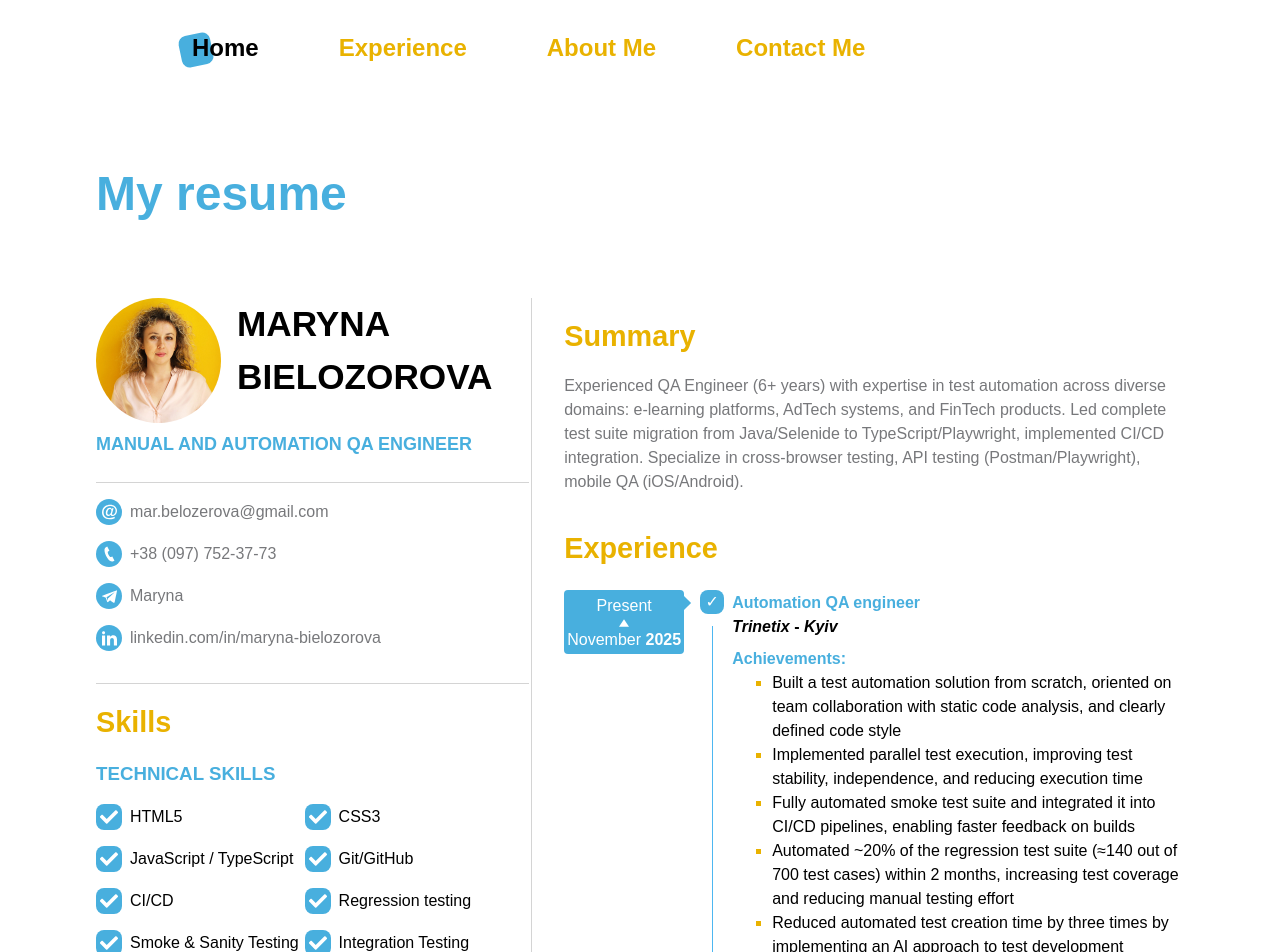
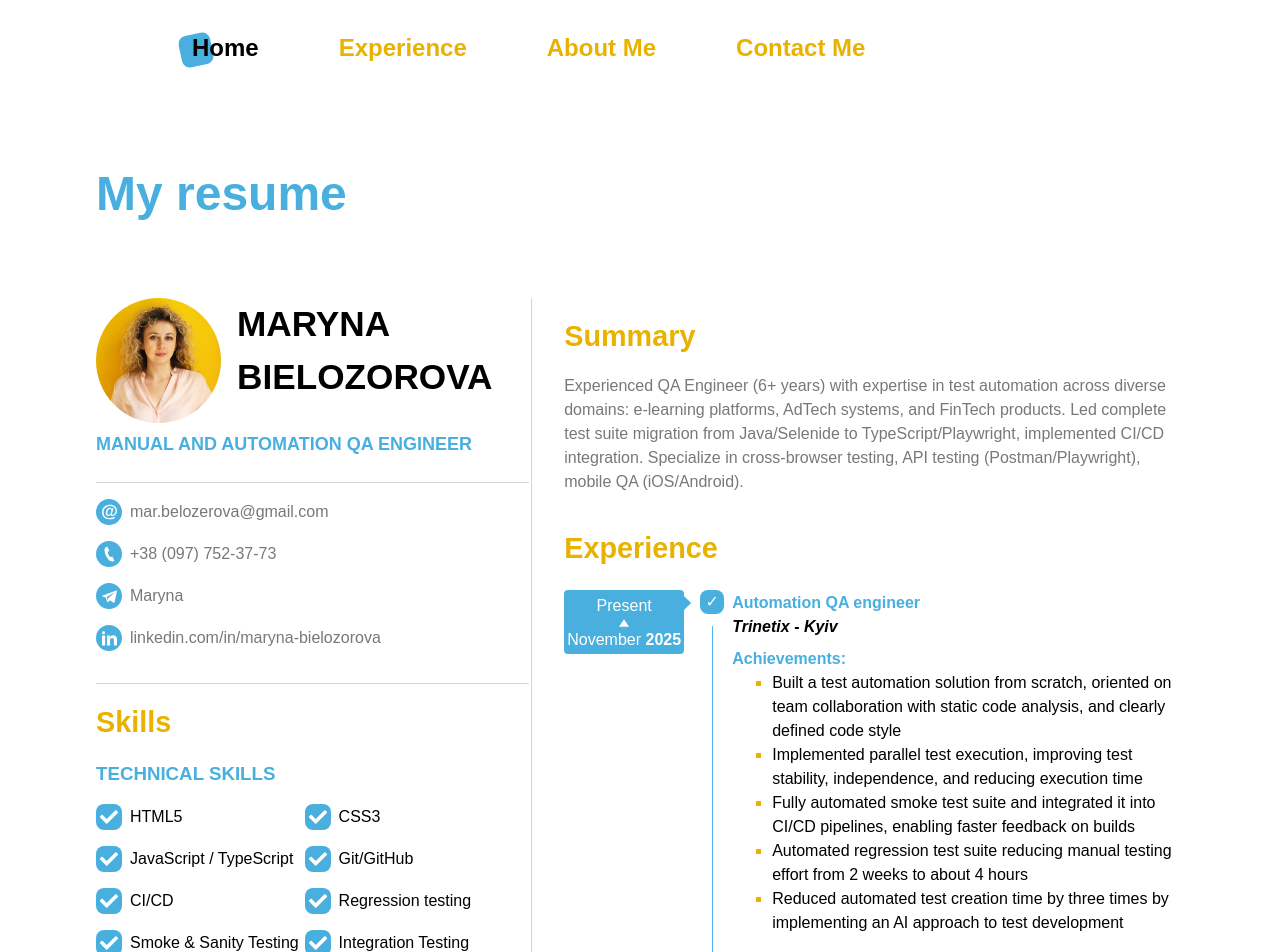
Before and after one commit to m-bielozorova/m-bielozorova.github.io, a React (Vite) app: page /my-resume in a window 1280 px wide. Shown: the top 952 px of the page. Built offline with nearby package versions, Linux system fonts and the light colour scheme.

Commit message:
update automation achievements

```diff
--- a/src/info/index.js
+++ b/src/info/index.js
@@ -38,7 +38,7 @@ export const dataInfo = {
           'Built a test automation solution from scratch, oriented on team collaboration with static code analysis, and clearly defined code style',
           'Implemented parallel test execution, improving test stability, independence, and reducing execution time',
           'Fully automated smoke test suite and integrated it into CI/CD pipelines, enabling faster feedback on builds',
-          'Automated ~20% of the regression test suite (≈140 out of 700 test cases) within 2 months, increasing test coverage and reducing manual testing effort',
+          'Automated regression test suite reducing manual testing effort from 2 weeks to about 4 hours',
           'Reduced automated test creation time by three times by implementing an AI approach to test development',
         ],
         responsibilities: [
@@ -106,29 +106,29 @@ export const dataInfo = {
           'Created automated tests for web applications using Java, Selenide, TestNG, Gradle, Allure',
         ],
       },
-      {
-        id: 'j-04',
-        fromYear: '2018',
-        fromMonth: 'December',
-        toYear: '2019',
-        toMonth: 'August',
-        companyName: 'Technomatix',
-        companyCity: 'Kyiv',
-        position: 'Junior Manual QA Engineer',
-        responsibilities: [
-          'Analyzed business and technical requirements for e-learning web platforms',
-          'Performed manual testing of educational systems, focusing on stability and user experience',
-          'Created and executed test cases, test runs, bug reports, and test summary reports',
-          'Performed regression testing to ensure functionality after updates or fixes',
-          'Participated in multiple parallel projects across different teams',
-          'Collaborated with developers to troubleshoot bugs and align on solutions',
-          'Actively proposed improvements to product functionality and usability',
-        ],
-        achievements: [
-          'Quickly adapted to QA role and manual testing in real projects',
-          'Found critical bugs during regression testing, helping avoid release issues',
-        ],
-      },
+      // {
+      //   id: 'j-04',
+      //   fromYear: '2018',
+      //   fromMonth: 'December',
+      //   toYear: '2019',
+      //   toMonth: 'August',
+      //   companyName: 'Technomatix',
+      //   companyCity: 'Kyiv',
+      //   position: 'Junior Manual QA Engineer',
+      //   responsibilities: [
+      //     'Analyzed business and technical requirements for e-learning web platforms',
+      //     'Performed manual testing of educational systems, focusing on stability and user experience',
+      //     'Created and executed test cases, test runs, bug reports, and test summary reports',
+      //     'Performed regression testing to ensure functionality after updates or fixes',
+      //     'Participated in multiple parallel projects across different teams',
+      //     'Collaborated with developers to troubleshoot bugs and align on solutions',
+      //     'Actively proposed improvements to product functionality and usability',
+      //   ],
+      //   achievements: [
+      //     'Quickly adapted to QA role and manual testing in real projects',
+      //     'Found critical bugs during regression testing, helping avoid release issues',
+      //   ],
+      // },
     ],
   },
   about: {
```
